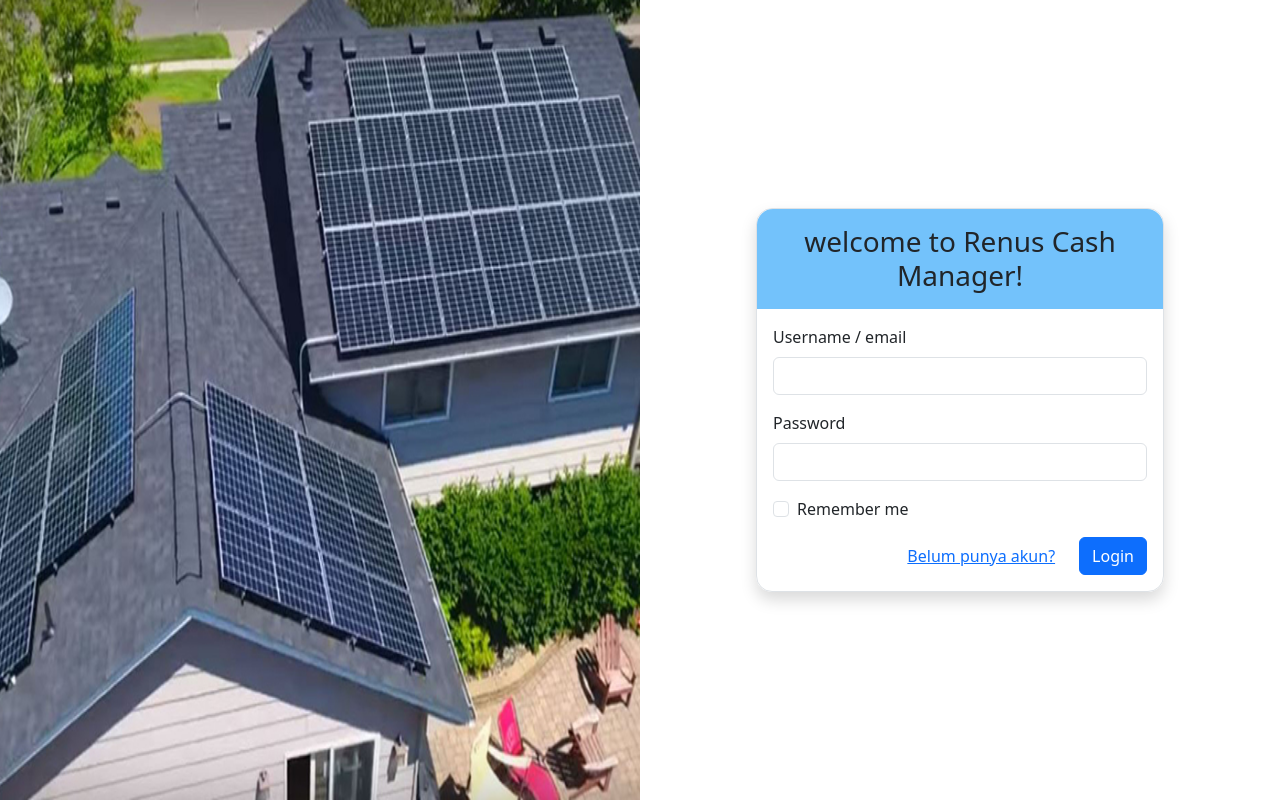
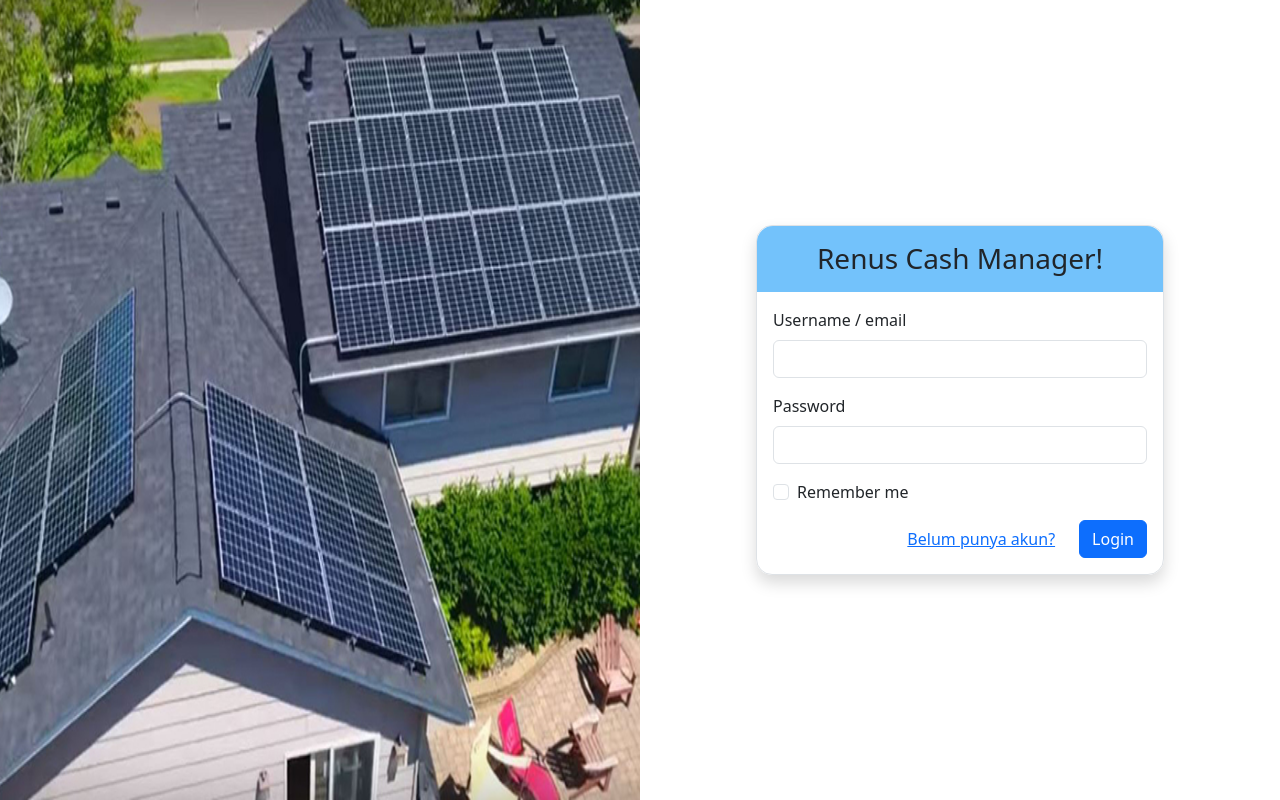
Before and after one commit to renergynusantara/cash-report, a PHP site: page /login in a window 1280 px wide. Run offline with PHP 8.4, Linux system fonts and the light colour scheme.

Commit message:
change headline

```diff
--- a/login.php
+++ b/login.php
@@ -16,7 +16,7 @@
         <div class="w-50 h-100 p-5 d-flex flex-column justify-content-center align-items-center">
             <div class="w-75 border rounded-4 shadow">
                 <h3 class="p-3 m-0 rounded-top-4 text-center" style="background: #73c2fb">
-                welcome to Renus Cash Manager!
+                Renus Cash Manager!
                 </h3>
                 <div class="p-3">
                     <form action="functions/loginRegister" method="POST">
```
